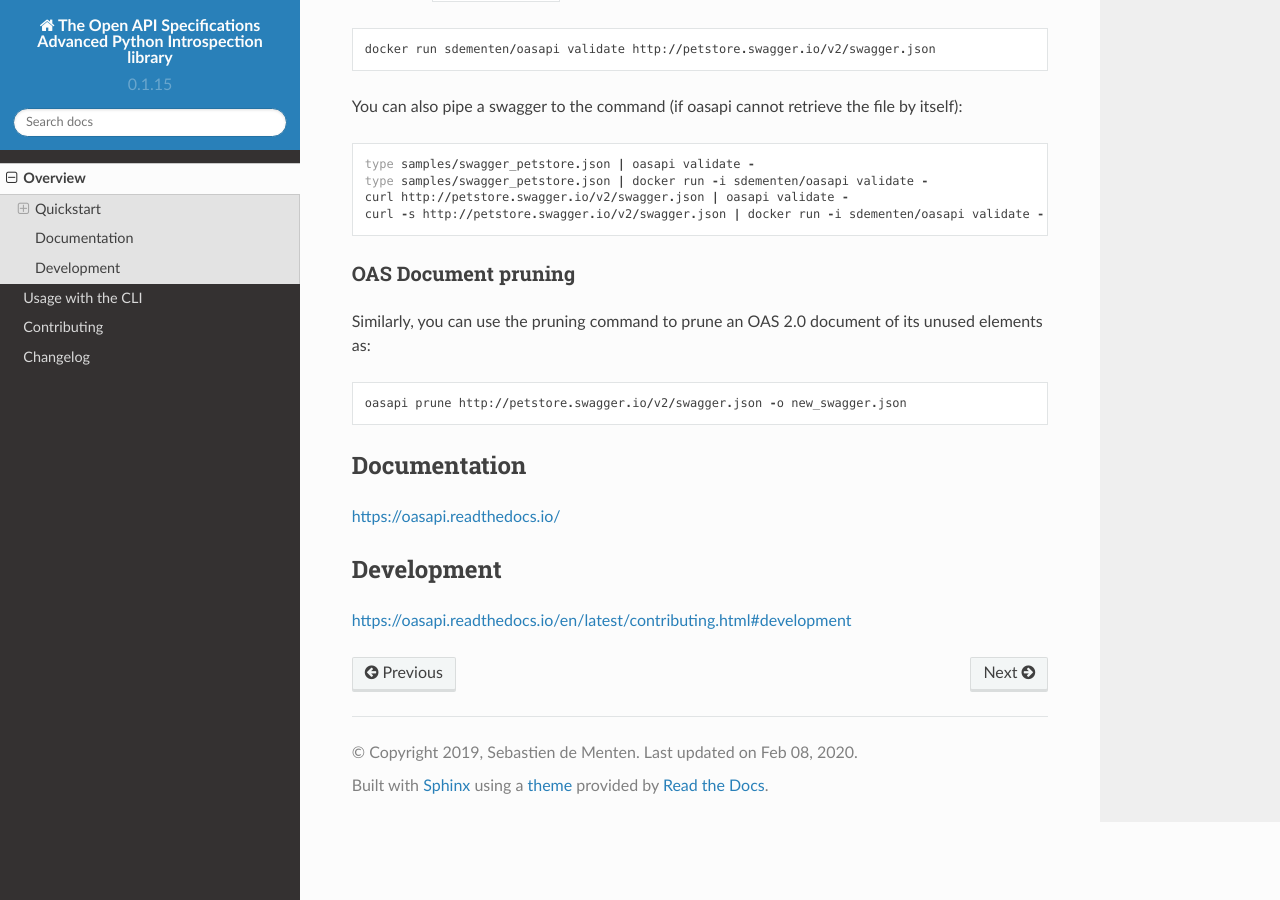
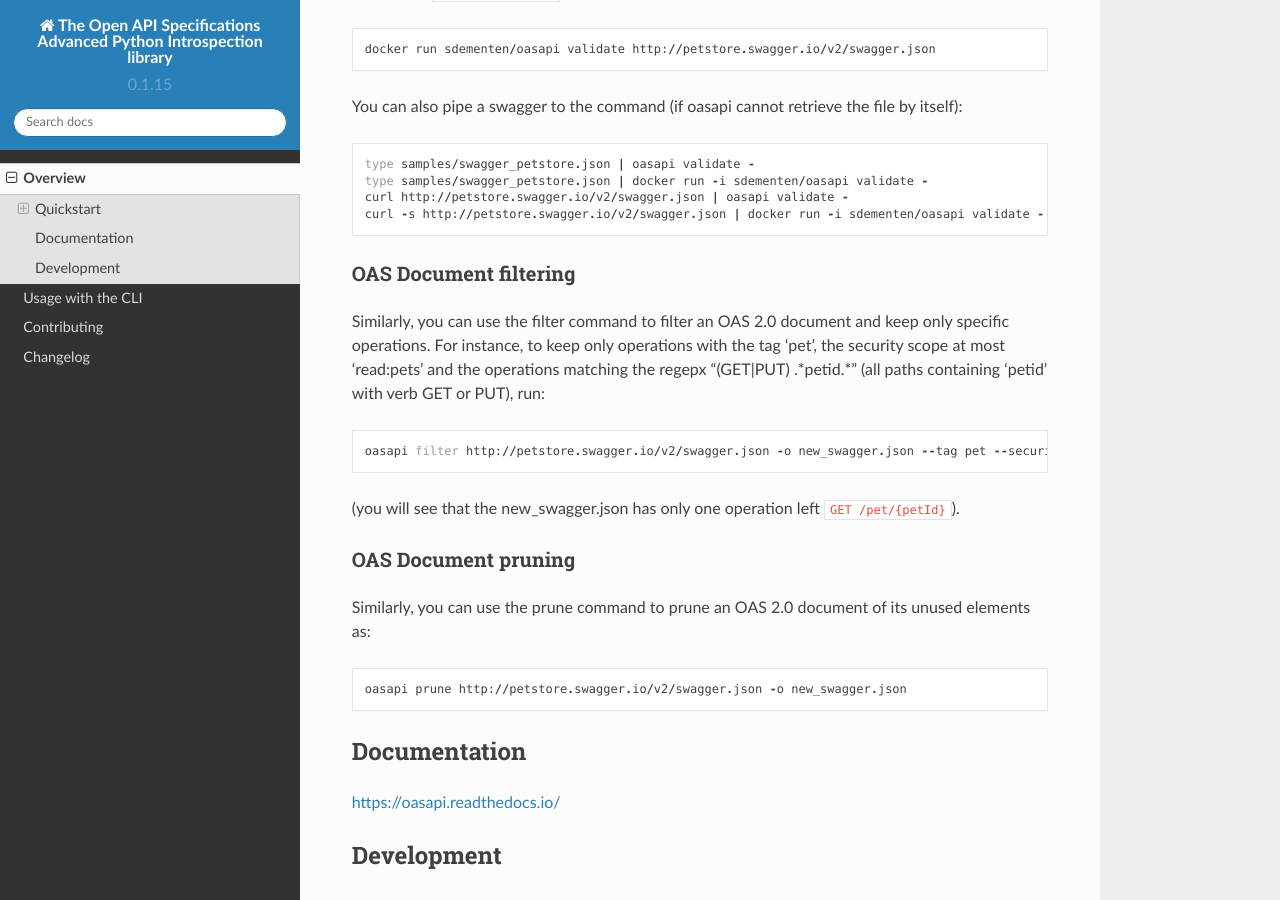
Before and after one commit to sdementen/oasapi, a Sphinx documentation site: the page built from docs/readme.rst, in a window 1280 px wide and 900 px high, scrolled down 1250 px. Built offline with Sphinx 7.4.7 and the Read the Docs theme 2.0.0, drawn with Linux system fonts in a browser that asks for light colours; pages that are not in the unit, such as notebooks, are missing from menus.

Commit message:
add documentation of filter in prune + cleanup doc

```diff
--- a/CHANGELOG.rst
+++ b/CHANGELOG.rst
@@ -1,6 +1,11 @@
 
 Changelog
 =========
+
+
+(dev)
+
+* add documentation of filter in prune + cleanup doc
 
 0.1.15   (2020-02-08)
 ---------------------
--- a/README.rst
+++ b/README.rst
@@ -104,10 +104,22 @@ You can also pipe a swagger to the command (if oasapi cannot retrieve the file b
     curl http://petstore.swagger.io/v2/swagger.json | oasapi validate -
     curl -s http://petstore.swagger.io/v2/swagger.json | docker run -i sdementen/oasapi validate -
 
+
+OAS Document filtering
+----------------------
+
+Similarly, you can use the filter command to filter an OAS 2.0 document and keep only specific operations.
+For instance, to keep only operations with the tag 'pet', the security scope at most 'read:pets' and the operations matching
+the regepx "(GET|PUT) .*petid.*" (all paths containing 'petid' with verb GET or PUT), run::
+
+    oasapi filter http://petstore.swagger.io/v2/swagger.json -o new_swagger.json --tag pet --security-scope read:pets --path "(GET|PUT) .*petid.*"
+
+(you will see that the new_swagger.json has only one operation left ``GET /pet/{petId}``).
+
 OAS Document pruning
 --------------------
 
-Similarly, you can use the pruning command to prune an OAS 2.0 document of its unused elements as::
+Similarly, you can use the prune command to prune an OAS 2.0 document of its unused elements as::
 
     oasapi prune http://petstore.swagger.io/v2/swagger.json -o new_swagger.json
 
--- a/docs/usage.rst
+++ b/docs/usage.rst
@@ -90,26 +90,6 @@ You can validate a document with the ``validate`` command:
    :returncode: 1
 
 
-Pruning an OAS 2.0 Document
----------------------------
-
-Pruning is an operation that will 'clean' the swagger by removing any unused elements:
-
- - global definitions not referenced
- - global parameters not referenced
- - global responses not referenced
- - securityDefinitions not used
- - securityDefinitions oauth2 scopes not used
- - tags not used
- - empty paths (endpoints with no verbs attached)
-
-You can prune a document with the ``prune`` command:
-
-.. command-output:: oasapi prune --help
-.. command-output:: oasapi prune samples/swagger_petstore.json
-.. command-output:: oasapi prune samples/swagger_petstore_unused_elements.json
-   :returncode: 1
-
 Filtering an OAS 2.0 Document
 -----------------------------
 
@@ -133,3 +113,27 @@ at the end an almost empty swagger.
 
 .. command-output:: oasapi filter samples/swagger_petstore.json -t weird -o - 2> filter_messages | oasapi prune - -o - 2> prune_messages
    :shell:
+
+The operation must match all the three different filter criteria (tags, security scopes and operations regexp) when given.
+If you want to apply more advanced filter (like "(tag='pet' AND security-scope='read:pets') or (tag='store')"), you can call the filter
+method directly from python and pass these filters (see :py:meth:`oasapi.filter`).
+
+Pruning an OAS 2.0 Document
+---------------------------
+
+Pruning is an operation that will 'clean' the swagger by removing any unused elements:
+
+ - global definitions not referenced
+ - global parameters not referenced
+ - global responses not referenced
+ - securityDefinitions not used
+ - securityDefinitions oauth2 scopes not used
+ - tags not used
+ - empty paths (endpoints with no verbs attached)
+
+You can prune a document with the ``prune`` command:
+
+.. command-output:: oasapi prune --help
+.. command-output:: oasapi prune samples/swagger_petstore.json
+.. command-output:: oasapi prune samples/swagger_petstore_unused_elements.json
+   :returncode: 1
```
Also changed, not shown: 4 other files.
